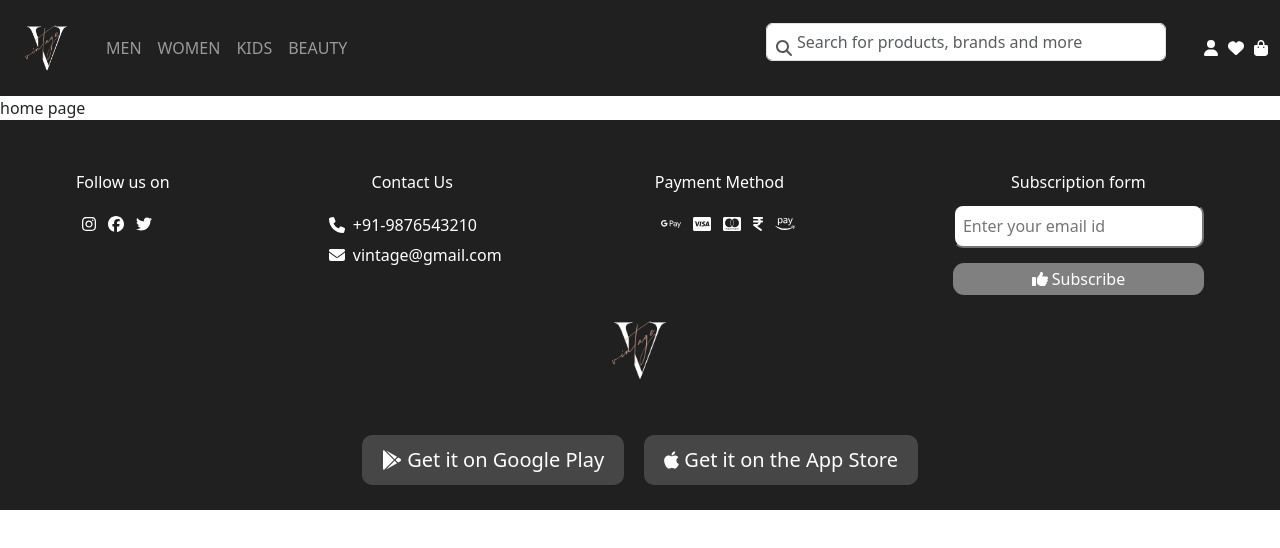
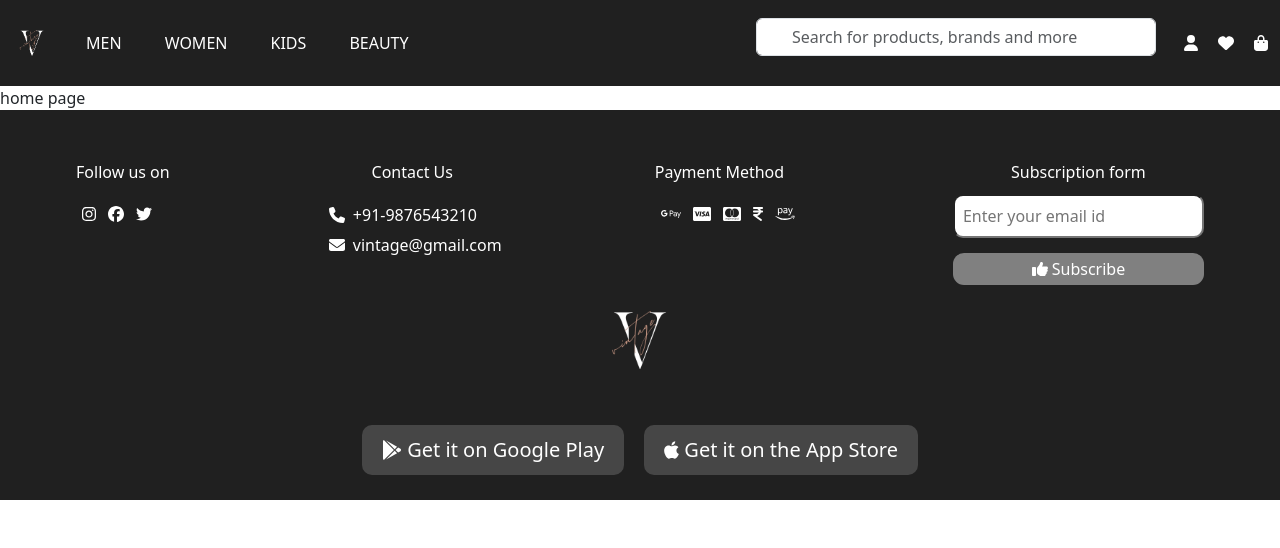
Before and after one commit to sraddhaanil/Vintage, a React (Create React App) app: page / in a window 1280 px wide. Shown: the top 548 px of the page. Built offline with nearby package versions, Linux system fonts and the light colour scheme.

Commit message:
9th commit

```diff
--- a/src/components/Header.js
+++ b/src/components/Header.js
@@ -1,114 +1,3 @@
-// import React, { useState } from "react";
-// import { Link } from "react-router-dom";
-// import logoImage from "../images/logo.png";
-// import "../styles/Header.css";
-
-// import { FontAwesomeIcon } from "@fortawesome/react-fontawesome";
-// import {
-//   faUser,
-//   faHeart,
-//   faShoppingBag,
-//   faSearch,
-// } from "@fortawesome/free-solid-svg-icons";
-
-// function Header() {
-//   const [searchQuery, setSearchQuery] = useState("");
-
-//   const handleSearchChange = (e) => {
-//     setSearchQuery(e.target.value);
-
-//     // Add your search logic here, for example, navigating to search results
-//     // console.log("Search query:", e.target.value);
-//   };
-
-//   return (
-//     <div className="header">
-//       <div className="content">
-//         <nav className="navbar navbar-expand-lg navbar-dark  ">
-//           <div className="container-fluid d-flex justify-content-around">
-//             <Link className="navbar-brand nav-link active" to="/">
-//               <img src={logoImage} alt="Logo" className=" logo" />
-//             </Link>
-//             <button
-//               className="navbar-toggler"
-//               type="button"
-//               data-bs-toggle="collapse"
-//               data-bs-target="#navbarNav"
-//               aria-controls="navbarNav"
-//               aria-expanded="false"
-//               aria-label="Toggle navigation"
-//             >
-//               <span className="navbar-toggler-icon"></span>
-//             </button>
-//             <div className="collapse navbar-collapse" id="navbarNav">
-//               <ul className="navbar-nav">
-//                 <li className="nav-item">
-//                   <Link className="nav-link" aria-current="page" to="/men">
-//                     MEN
-//                   </Link>
-//                 </li>
-//                 <li className="nav-item">
-//                   <Link className="nav-link" to="/women">
-//                     WOMEN
-//                   </Link>
-//                 </li>
-//                 <li className="nav-item">
-//                   <Link className="nav-link" to="/kids">
-//                     KIDS
-//                   </Link>
-//                 </li>
-//                 <li className="nav-item">
-//                   <Link className="nav-link" to="/beauty">
-//                     BEAUTY
-//                   </Link>
-//                 </li>
-//               </ul>
-
-//               <form className="d-flex ms-auto search-container position-relative">
-//                 <FontAwesomeIcon icon={faSearch} className="search-icon" />
-//                 <input
-//                   className="form-control me-2 pl-4 search-input"
-//                   type="search"
-//                   placeholder="Search for products, brands and more"
-//                   aria-label="Search"
-//                   value={searchQuery}
-//                   onChange={handleSearchChange}
-//                   style={{ width: "400px" }}
-//                 />
-//               </form>
-//               <div className="icons-container">
-//                 <Link to="/profile">
-//                   <FontAwesomeIcon
-//                     icon={faUser}
-//                     style={{ color: "white", marginLeft: "10px", cursor: "pointer" }}
-//                   />
-//                 </Link>
-
-//                 <Link to="/favorites">
-//                   <FontAwesomeIcon
-//                     icon={faHeart}
-//                     style={{ color: "white", marginLeft: "10px", cursor: "pointer" }}
-//                   />
-//                 </Link>
-
-//                 <Link to="/shopping-bag">
-//                   <FontAwesomeIcon
-//                     icon={faShoppingBag}
-//                     style={{ color: "white", marginLeft: "10px", cursor: "pointer" }}
-//                   />
-//                 </Link>
-//               </div>
-//             </div>
-//           </div>
-//         </nav>
-//       </div>
-//     </div>
-//   );
-// }
-
-// export default Header;
-
-
 import React, { useState } from "react";
 import { Link } from "react-router-dom";
 import logoImage from "../images/logo.png";
@@ -127,7 +16,8 @@ function Header() {
 
   const handleSearchChange = (e) => {
     setSearchQuery(e.target.value);
-    // Add your search logic here
+    // Add your search logic here, for example, navigating to search results
+    // console.log("Search query:", e.target.value);
   };
 
   return (
@@ -136,7 +26,7 @@ function Header() {
         <nav className="navbar navbar-expand-lg navbar-dark">
           <div className="container-fluid d-flex justify-content-around">
             <Link className="navbar-brand nav-link active" to="/">
-              <img src={logoImage} alt="Logo" className=" logo" />
+              <img src={logoImage} alt="Logo" className="logo" />
             </Link>
             <button
               className="navbar-toggler"
@@ -151,51 +41,85 @@ function Header() {
             </button>
             <div className="collapse navbar-collapse" id="navbarNav">
               <ul className="navbar-nav">
-                <li className="nav-item">
-                  <Link className="nav-link" aria-current="page" to="/men">
+                <li className="nav-item dropdown">
+                  <Link
+                    className="nav-link dropdown-toggle"
+                    id="navbarDropdownMen"
+                    role="button"
+                    data-bs-toggle="dropdown"
+                    aria-haspopup="true"
+                    aria-expanded="false"
+                  >
                     MEN
                   </Link>
-                  <ul className="submenu">
-                  <li className="nav-item">
-                    <Link className="nav-link" to="/men/clothing">
-                      Clothing
-                    </Link>
+                  <ul className="dropdown-menu" aria-labelledby="navbarDropdownMen">
+                    <li className="dropdown-item">
+                      <Link to="/men/clothing">Clothing</Link>
                     </li>
-                  <li className="nav-item">
-                    <Link className="nav-link" to="/men/accessories">
-                      Accessories
-                    </Link>
+                    <li className="dropdown-item">
+                      <Link to="/men/accessories">Accessories</Link>
                     </li>
                   </ul>
                 </li>
-                <li className="nav-item">
-                <Link className="nav-link" to="/women">
+                <li className="nav-item dropdown">
+                  <Link
+                    className="nav-link dropdown-toggle"
+                    id="navbarDropdownWomen"
+                    role="button"
+                    data-bs-toggle="dropdown"
+                    aria-haspopup="true"
+                    aria-expanded="false"
+                  >
                     WOMEN
                   </Link>
-                <ul className="submenu">
-                  <li className="nav-item">
-                    <Link className="nav-link" to="/women/clothing">
-                      Clothing
-                    </Link>
+                  <ul className="dropdown-menu" aria-labelledby="navbarDropdownWomen">
+                    <li className="dropdown-item">
+                      <Link to="/women/clothing">Clothing</Link>
                     </li>
-                  <li className="nav-item">
-                    <Link className="nav-link" to="/women/accessories">
-                      Accessories
-                    </Link>
+                    <li className="dropdown-item">
+                      <Link to="/women/accessories">Accessories</Link>
                     </li>
                   </ul>
                 </li>
-
-                {/* Add similar dropdowns for other categories if needed */}
-                <li className="nav-item">
-                  <Link className="nav-link" to="/kids">
+                <li className="nav-item dropdown">
+                  <Link
+                    className="nav-link dropdown-toggle"
+                    id="navbarDropdownKids"
+                    role="button"
+                    data-bs-toggle="dropdown"
+                    aria-haspopup="true"
+                    aria-expanded="false"
+                  >
                     KIDS
                   </Link>
+                  <ul className="dropdown-menu" aria-labelledby="navbarDropdownKids">
+                    <li className="dropdown-item">
+                      <Link to="/kids/clothing">Clothing</Link>
                     </li>
-                <li className="nav-item">
-                  <Link className="nav-link" to="/beauty">
+                    <li className="dropdown-item">
+                      <Link to="/kids/toys">Toys</Link>
+                    </li>
+                  </ul>
+                </li>
+                <li className="nav-item dropdown">
+                  <Link
+                    className="nav-link dropdown-toggle"
+                    id="navbarDropdownBeauty"
+                    role="button"
+                    data-bs-toggle="dropdown"
+                    aria-haspopup="true"
+                    aria-expanded="false"
+                  >
                     BEAUTY
                   </Link>
+                  <ul className="dropdown-menu" aria-labelledby="navbarDropdownBeauty">
+                    <li className="dropdown-item">
+                      <Link to="/beauty/skincare">Skincare</Link>
+                    </li>
+                    <li className="dropdown-item">
+                      <Link to="/beauty/makeup">Makeup</Link>
+                    </li>
+                  </ul>
                 </li>
               </ul>
 
--- a/src/styles/Header.css
+++ b/src/styles/Header.css
@@ -1,15 +1,83 @@
+/* Header */
+.header {
+  background-color: #202020; /* Adjust the background color as needed */
+  color: white;
+  padding: 10px 0;
+}
+
+/* Navbar Brand */
+.navbar-brand {
+  display: flex;
+  align-items: center;
+  text-decoration: none;
+  color: white;
+}
+
+.logo {
+  max-width: 40px; /* Adjust the logo size as needed */
+  margin-right: 10px;
+}
+
+/* Navbar Links */
+.navbar-nav {
+  display: flex;
+  align-items: center;
+}
+
+.nav-item {
+  margin-right: 15px;
+}
+
+.nav-link {
+  text-decoration: none;
+  color: white;
+}
+
+/* Dropdown Styles */
+.dropdown {
+  position: relative;
+}
+
+.dropdown:hover .dropdown-menu {
+  display: block;
+}
+
+.dropdown-menu {
+  display: none;
+  position: absolute;
+  background-color: #fff;
+  box-shadow: 0 8px 16px rgba(0, 0, 0, 0.2);
+  z-index: 1;
+}
+
+.dropdown-item {
+  color: white;
+  padding: 10px;
+  text-decoration: none;
+  display: block;
+}
+
+.dropdown-item:hover {
+  background-color: #202020; /* Adjust the hover background color as needed */
+}
+
+.dropdown-toggle::after {
+  border-top-color: #202020 !important; /* Add !important to override Bootstrap's styles */
+}
+
+.dropdown-item a {
+  color:#202020 !important; /* Add !important to override Bootstrap's styles */
+  text-decoration: none;
+}
+
+/* Change the color on hover if needed */
+.dropdown-item a:hover {
+  color: white !important; /* Add !important to override Bootstrap's styles */
+}
 
 
 
-.logo{
-    width: 70px;
-    border-radius: 50px;
-}
-.navbar{
-    background-color: #202020;
-}
-
-
+/* Search Container */
 .search-container {
   position: relative;
 }
@@ -19,56 +87,52 @@
   left: 10px;
   top: 50%;
   transform: translateY(-50%);
-    color: #555;
+  color: white;
 }
 
 .search-input {
-    padding-left: 30px;
+  width: 100%;
+  padding-left: 35px; /* Adjust the padding as needed */
+}
+
+/* Icons Container */
+.icons-container {
+  display: flex;
+  align-items: center;
+}
+
+.icons-container a {
+  margin-left: 10px;
+  color: white;
+  text-decoration: none;
+}
+
+/* Responsive Navbar Toggler */
+.navbar-toggler {
+  border: none;
+  cursor: pointer;
+  background-color: transparent;
+  outline: none;
+}
+
+.navbar-toggler-icon {
+  color: #fff;
 }
 
 
-  .icons-container {
-    display: flex;
-    align-items: center;
-    margin-left: 20px;
+/* Media Query for Small Screens */
+@media (max-width: 768px) {
+  .navbar-nav {
+    flex-direction: column;
+    align-items: flex-start;
   }
 
-
-
-
-
-
-  .submenu {
-    list-style: none;
-    padding: 0;
-    display: none;
-    position: absolute;
-    background-color: #fff;
-    box-shadow: 0px 8px 16px 0px rgba(0, 0, 0, 0.2);
-    transition: opacity 0.3s, visibility 0.3s;
-    top: 100%; /* Position the submenu below the "WOMEN" link */
-    left: 4;   /* Align the submenu with the left edge of the "WOMEN" link */
-    z-index: 1; /* Ensure the submenu appears above other elements */
+  .nav-item {
+    margin-right: 0;
+    margin-bottom: 10px;
   }
 
-  .submenu li {
-    margin: 10px 0;
+  .icons-container {
+    margin-top: 10px;
   }
-
-  .submenu a {
-    color: #333;
-    text-decoration: none;
-    display: block;
-    padding: 10px;
 }
-
-  .submenu a:hover {
-    background-color: #fff;
-  }
-
-  .nav-item:hover .submenu {
-    display: block;
-    opacity: 1;
-    visibility: visible;
-    position: absolute;
-  }
```
Also changed, not shown: src/App.js (+8 -8 lines), src/pages/Kidsclothing.js (renamed from src/pages/Men.js, +9 -6 lines), src/pages/Makeup.js (renamed from src/pages/Kids.js, +5 -5 lines), src/pages/Menclothing.js (renamed from src/pages/Beauty.js, +6 -7 lines), src/pages/Womenclothing.js (renamed from src/pages/Women.js, +10 -9 lines), src/styles/Card.css (+3 -4 lines), src/pages/AddToCart.js (added). Lines whose indentation alone changed are shown as unchanged.
